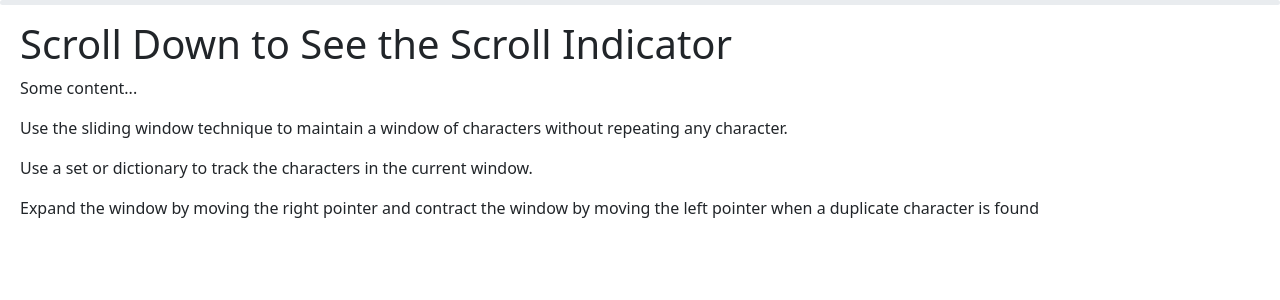
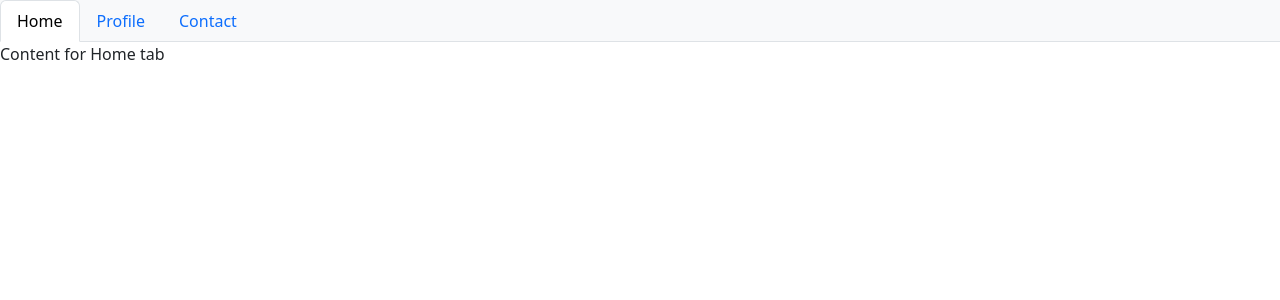
Before and after one commit to Ujala-355/React_Projects_bootstrap, a React (Create React App) app: page / in a window 1280 px wide. Shown: the top 300 px of the page. Built offline with nearby package versions, Linux system fonts and the light colour scheme.

Commit message:
Custom Tabs task done

```diff
--- a/src/App.js
+++ b/src/App.js
@@ -6,8 +6,8 @@
 // import DataView from "./nested_view/data";
 // import QrCodeGenerator from "./QR_generator/QR_Generator";
 // import LightDarkModeToggle from "./Light_dark_mode/light_dark"
-import ScrollIndicator from './Scroll_indicator/ScrollIndicator';
-
+// import ScrollIndicator from './Scroll_indicator/ScrollIndicator';
+import CustomTabs from "./Custom_Tabs/CustomTabs"
 
 import 'bootstrap/dist/css/bootstrap.min.css';
 import './App.css';
@@ -23,7 +23,8 @@ function App() {
        {/* <DataView/> */}
        {/* <QrCodeGenerator/> */}
        {/* <LightDarkModeToggle/> */}
-       <ScrollIndicator/>
+       {/* <ScrollIndicator/> */}
+       <CustomTabs/>
     </>
   );
 }
--- /dev/null
+++ b/src/Custom_Tabs/CustomTabs.js
@@ -0,0 +1,28 @@
+import React, {useState} from "react";
+import {Tab, Tabs} from "react-bootstrap";
+import "./styles.css"
+const CustomTabs=()=>{
+    const [key, setKey]=useState("home");
+    return(
+        <>
+            <Tabs
+                id="custom-tabs"
+                activekey={key}
+                onSelect={(k)=>setKey(k)}
+                className="md-3"
+            >
+                <Tab eventKey="home" title={<><i className="bi bi-house"></i>Home</>}>
+                    <div>Content for Home tab</div>
+                </Tab>
+                <Tab eventKey="profile" title={<><i classname="bi bi-person"></i>Profile</>}>
+                    <div>Content for Profile Tab</div>
+                </Tab>
+                <Tab eventKey="contact" title={<><i className="bi bi-person"></i>Contact</>}>
+                    <div>Content for Contact tab</div>
+                </Tab>
+            </Tabs>
+        </>
+    )
+
+}
+export default CustomTabs;
--- /dev/null
+++ b/src/Custom_Tabs/styles.css
@@ -0,0 +1,7 @@
+.nav-tabs{
+    background-color:#f8f9fa;
+}
+.nav-link.active{
+    background-color:#007bff;
+    color:white;
+}
```
